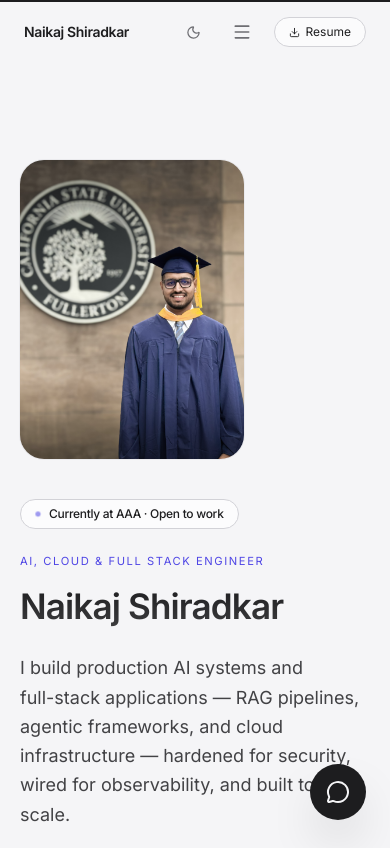
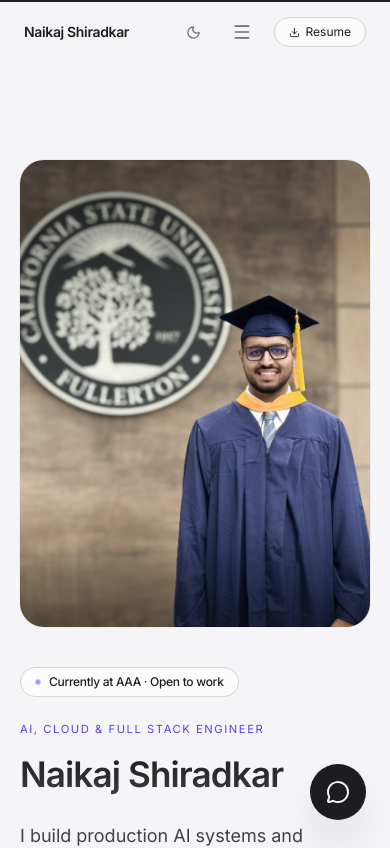
Before and after one commit to naikaj18/portfolio, a React (Vite) app: page / in a window 390 px wide. Shown: the top 848 px of the page. Built offline with nearby package versions, Linux system fonts and the light colour scheme.

Commit message:
fix(mobile): hero photo fills width up to sm max on small viewports

```diff
--- a/src/components/Hero.jsx
+++ b/src/components/Hero.jsx
@@ -131,7 +131,7 @@ const Hero = () => {
           initial={{ opacity: 0, scale: 0.96 }}
           animate={{ opacity: 1, scale: 1 }}
           transition={{ duration: 0.65, delay: 0.18 }}
-          className="flex-shrink-0 lg:w-96"
+          className="flex-shrink-0 w-full lg:w-96 flex justify-center"
         >
           <Tilt
             tiltMaxAngleX={8}
@@ -143,7 +143,7 @@ const Hero = () => {
             glarePosition="all"
             scale={1.03}
             transitionSpeed={500}
-            className="w-56 lg:w-96 rounded-3xl"
+            className="w-full max-w-sm lg:w-96 lg:max-w-none rounded-3xl"
           >
             <div
               className="photo-ring rounded-3xl overflow-hidden"
```
